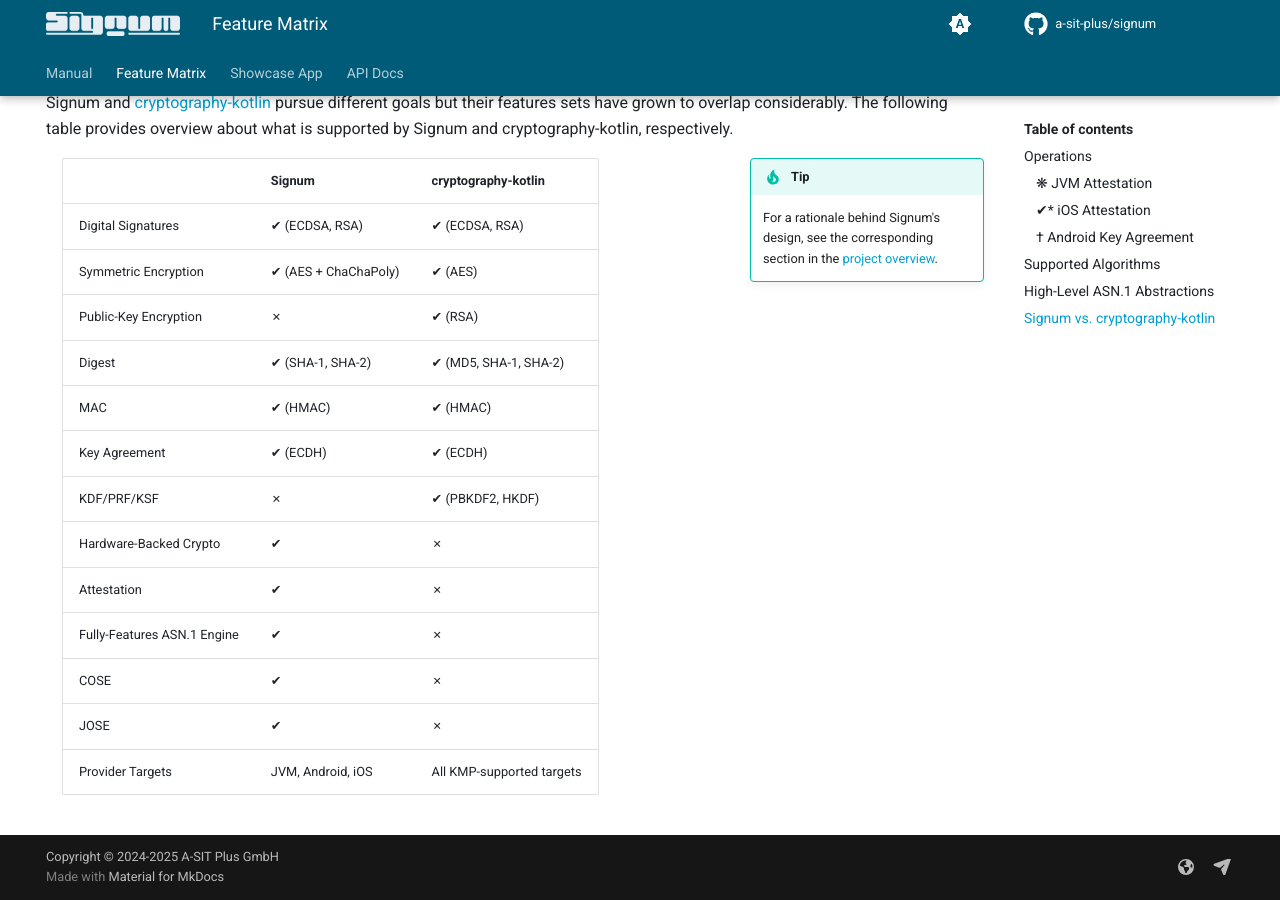
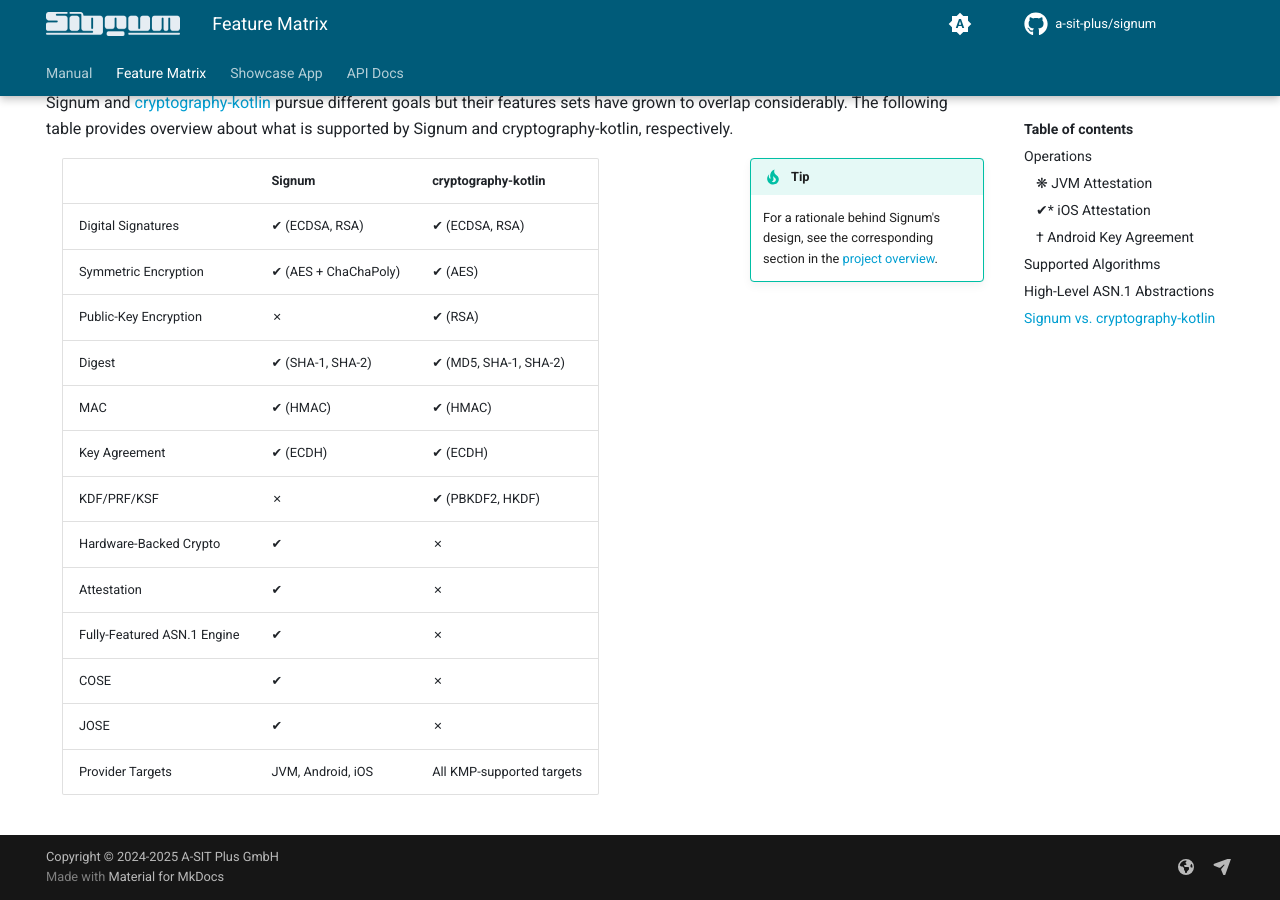
Before and after one commit to a-sit-plus/signum, an MkDocs documentation site: the page built from docs/docs/features.md, in a window 1280 px wide and 900 px high, scrolled down 3445 px. Built offline with MkDocs 1.6.1 and Material for MkDocs 9.7.7, drawn with Linux system fonts in a browser that asks for light colours; comment, search, counter and statistics services are not loaded.

Commit message:
fix typo in docs

```diff
--- a/docs/docs/features.md
+++ b/docs/docs/features.md
@@ -130,7 +130,7 @@
 | KDF/PRF/KSF                 | ✗                    | ✔ (PBKDF2, HKDF)          |
 | Hardware-Backed Crypto      | ✔                    | ✗                         |
 | Attestation                 | ✔                    | ✗                         |
-| Fully-Features ASN.1 Engine | ✔                    | ✗                         |
+| Fully-Featured ASN.1 Engine | ✔                    | ✗                         |
 | COSE                        | ✔                    | ✗                         |
 | JOSE                        | ✔                    | ✗                         |
 | Provider Targets            | JVM, Android, iOS    | All KMP-supported targets |
```
Also changed, not shown: README.md.
